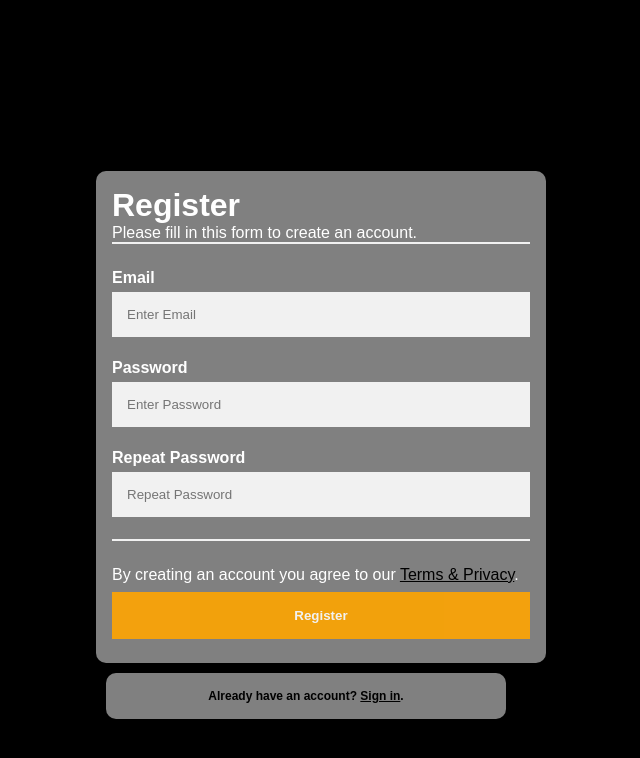
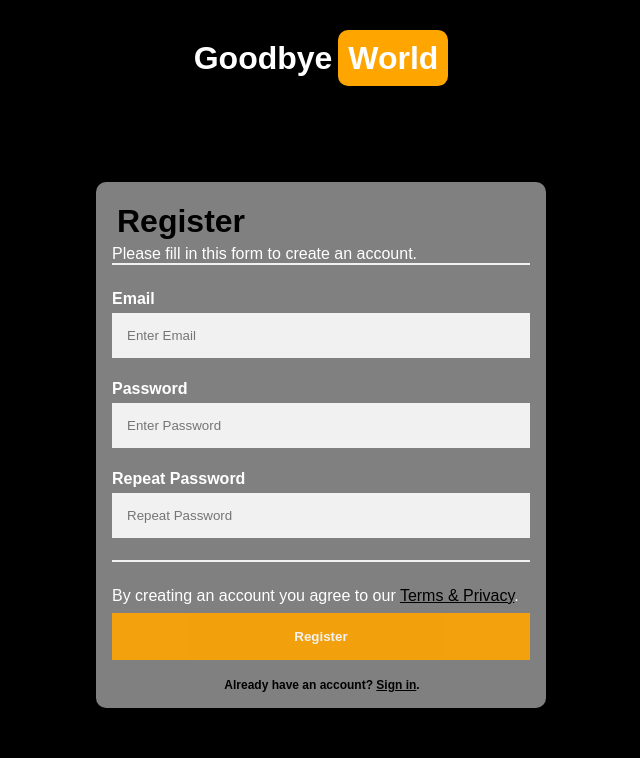
Before and after one commit to Ianbrowski/GoodbyeWorld, a plain HTML site: page register.html in a window 1280 px wide. Shown: the whole page, without its empty margins (319-959 px from the left). Drawn offline with Linux system fonts and the light colour scheme.

Commit message:
register.html

```diff
--- a/register.html
+++ b/register.html
@@ -8,9 +8,11 @@
 </head>
 <body>
 
+<header><h1><span class="hed">Goodbye</span> <span class="world">World</span></h1> </header>
+
 <form action="action_page.php">
   <div class="container">
-    <h1>Register</h1>
+    <h1 class="regi">Register</h1>
     <p>Please fill in this form to create an account.</p>
     <hr>
 
@@ -26,9 +28,12 @@
 
     <p>By creating an account you agree to our <a href="#">Terms & Privacy</a>.</p>
     <button type="submit" class="registerbtn">Register</button>
+    <div class="signin">
+    <p>Already have an account? <a href="index.html">Sign in</a>.</p>
+    </div>
   </div>
 
-  <div class="container signin">
-    <p>Already have an account? <a href="index.html">Sign in</a>.</p>
-  </div>
+
+
+
 </form>
```
